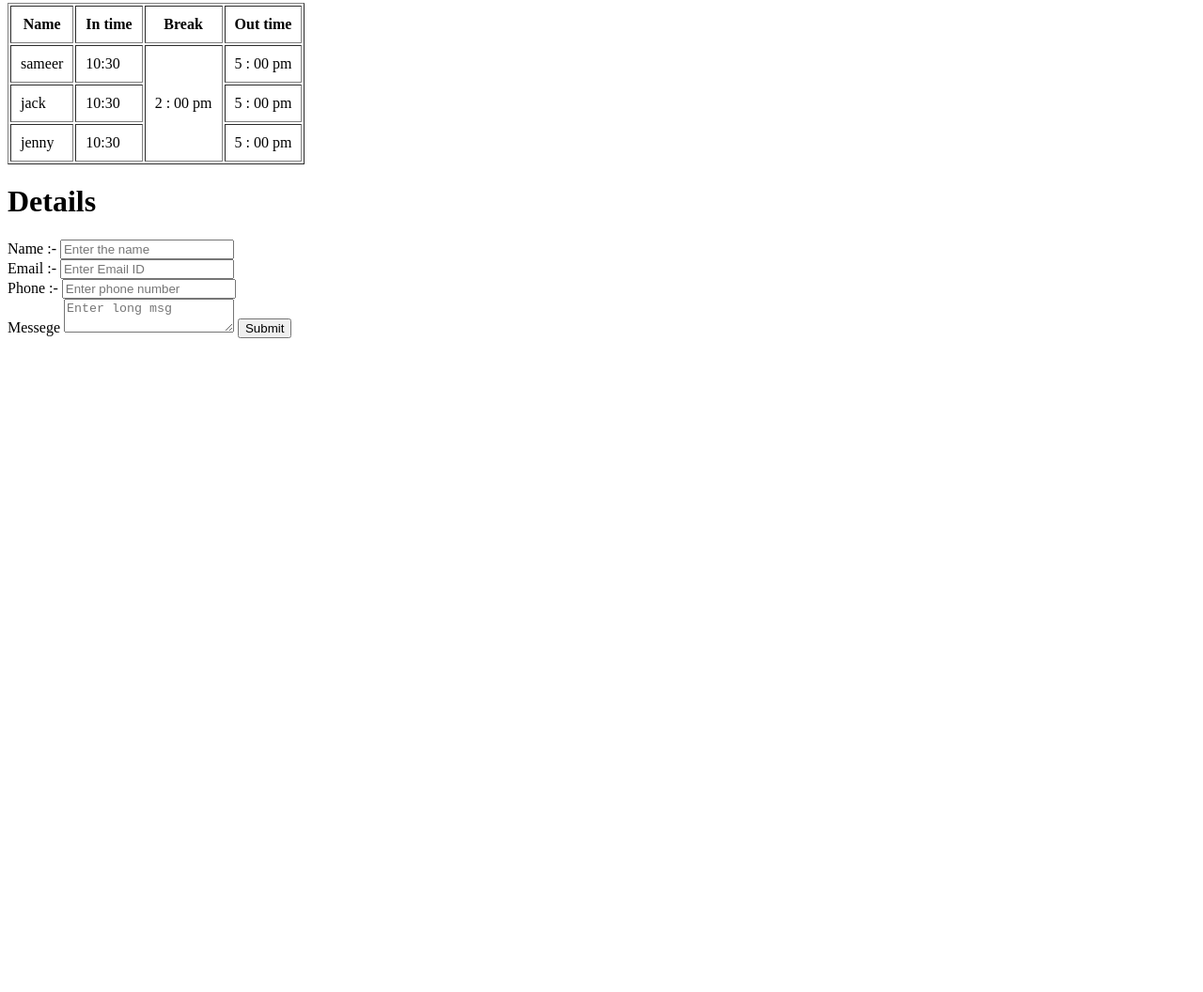
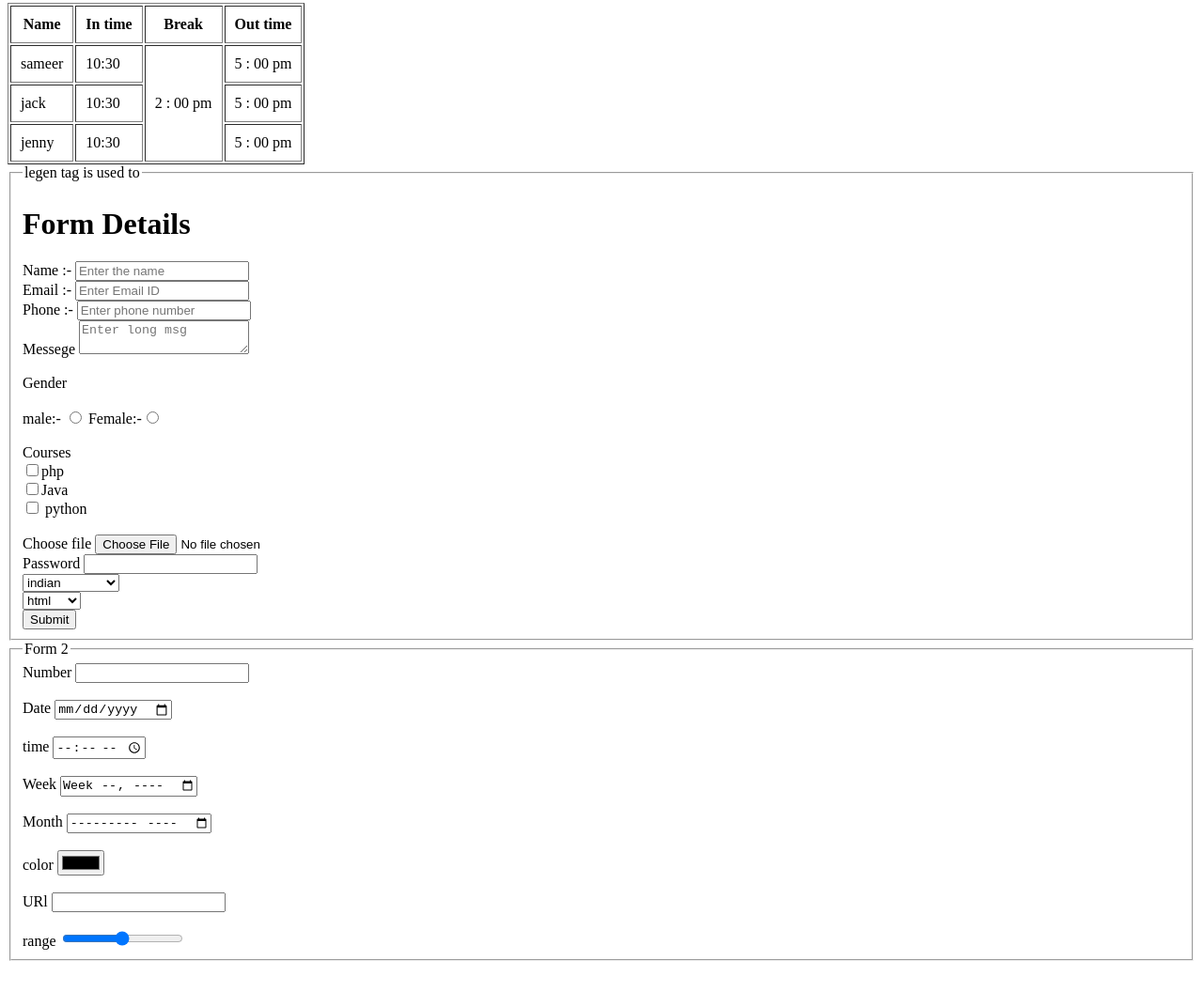
Before and after one commit to Sameer-Beg/HTML-Course, a plain HTML site: page Frontend.html in a window 1280 px wide. Shown: the part 1016-2072 px from the top of the page at 94% size. Before the commit the page ends 1384 px from the top, so only its background shows below. Drawn offline with Linux system fonts and the light colour scheme; grey boxes are pictures that could not be loaded.

Commit message:
Addfiles

```diff
--- a/Frontend.html
+++ b/Frontend.html
@@ -152,8 +152,10 @@
        </table>
 
        <!-- FOrm  -->
+        <fieldset>
+          <legend>legen tag is used to </legend>
         <form action="" method="">
-            <h1>Details</h1>
+            <h1>Form Details</h1>
             <label for="">Name :-</label>
             <input type="text" placeholder="Enter the name "><br>
             <label for="">Email :-</label>
@@ -161,8 +163,64 @@
             <label for="">Phone :-</label>
             <input type="tel" pattern="[0-9]{10}"  placeholder="Enter phone number " id=""><br>
             <label for="">Messege</label>
-            <textarea name="" placeholder="Enter long msg" id=""></textarea>
+            <textarea name="" placeholder="Enter long msg" id=""></textarea><br><br>
+            <label for="">Gender</label><br><br>
+           male:- <input type="radio" name="Gender">
+            Female:-<input type="radio" name="Gender">
+            <br><br>
+            <label for="">Courses</label><br>
+            <input type="checkbox" name="php" id="">php <br>
+            <input type="checkbox" name="java" id="">Java <br>
+            <input type="checkbox" name="python"> python <br><br>
+            <!-- file upload  -->
+             <label for="">Choose file</label>
+             <input type="file" name="" id="">
+             <br>
+             <label for="">Password</label>
+             <input type="password"><br>
+             <!-- dropdown  -->
+              <select name="" id="">
+                <option value="indian">indian</option>
+                <option value="japan">kapanoption>
+              </select><br>
+
+              <!-- OPTIONGROUP  -->
+               <select name="" id="">
+                <OPTgroup label="frontend">
+                  <option value="">html</option>
+                  <option value="">css</option>
+                </OPTgroup>
+                <optgroup label="backend">
+                  <option value="">java</option>
+                  <option value="">js </option>
+                </optgroup>
+               </select><br>
             <button type="submit">Submit</button>
         </form>
+        </fieldset>
+        <fieldset>
+          <legend>Form 2</legend>
+          <form action="">
+            <label for="">Number</label>
+            <input type="number"><br><br>
+            <label for="">Date</label>
+            <input type="date" name="" id=""><br><br>
+            <label for="">time</label>
+            <input type="time"><br><br>
+            <label for="">Week</label>
+            <input type="week"><br><br>
+            <label for="">Month</label>
+            <input type="month"><br><br>
+            <label for="">color</label>
+            <input type="color"><br><br>
+            <label for="">URl</label>
+            <input type="url"> <br><br>
+            <label for="">range</label>
+            <input type="range">
+
+          </form>
+        </fieldset>
+        <br><br>
+        <iframe src="https://www.google.com/maps/embed?pb=!1m18!1m12!1m3!1d3509.9291712524805!2d79.45755697527974!3d28.39120717579738!2m3!1f0!2f0!3f0!3m2!1i1024!2i768!4f13.1!3m3!1m2!1s0x39a00708856ec7a1%3A0x7510b98ae0358af4!2sPROTECONS%20SOLUTIONS%20PVT%20LTD!5e0!3m2!1sen!2sin!4v1755167572215!5m2!1sen!2sin" width="600" height="450" style="border:0;" allowfullscreen="" loading="lazy" referrerpolicy="no-referrer-when-downgrade" ></iframe>
   </body>
 </html>
```
